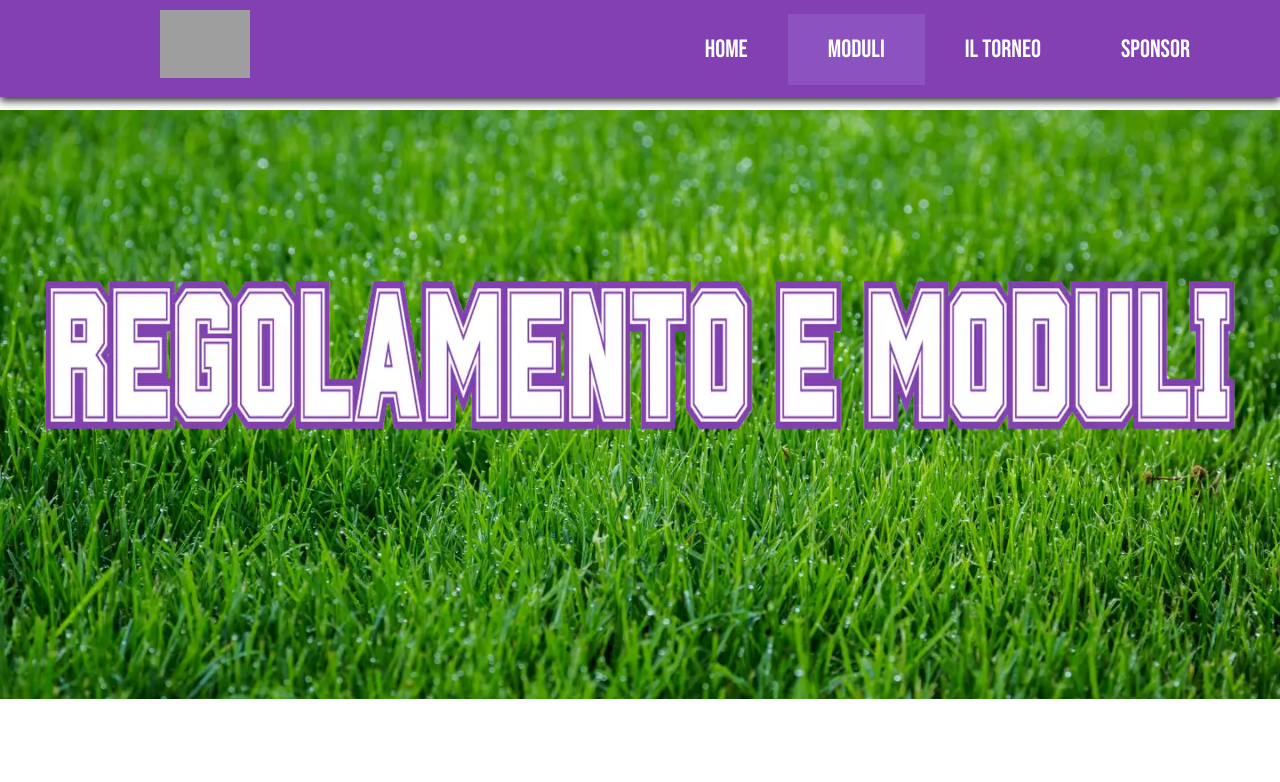
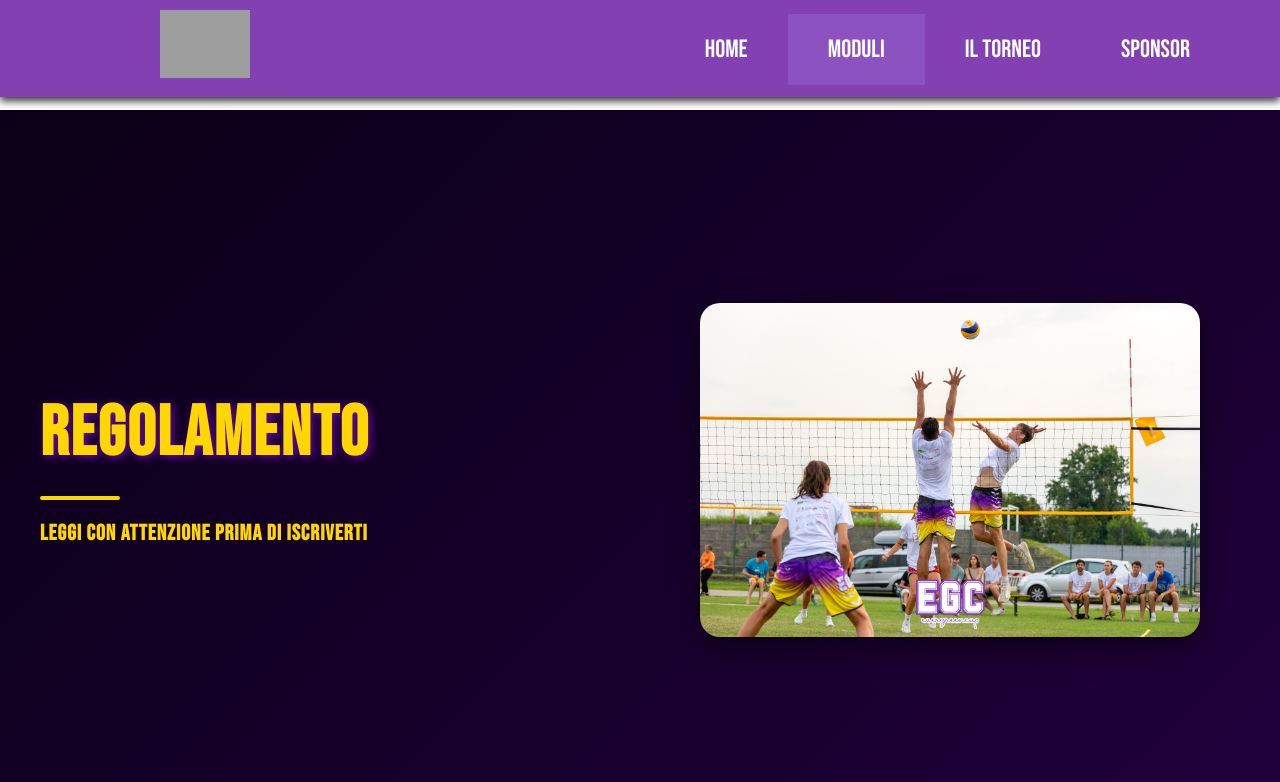
Before and after one commit to Porpo46/Evergreencup2k25, an Angular app: page /moduli in a window 1280 px wide. Shown: the top 782 px of the page. Built offline with nearby package versions, Linux system fonts and the light colour scheme; grey boxes are pictures that could not be loaded.

Commit message:
modificato il titolo di home e regolamento

```diff
--- a/src/app/home/home.component.css
+++ b/src/app/home/home.component.css
@@ -1,23 +1,122 @@
-body {
-  font-family: 'Outfit', sans-serif;
-  margin: 0;
-  padding: 0;
-  background-color: #f5f5f5;
-  color: #333;
+/* HERO SECTION CLEAN */
+.hero-section {
+  display: flex;
+  justify-content: center;
+  align-items: center;
+  height: 90vh;
+  padding: 0 40px;
+  background: linear-gradient(135deg, #0a0017 0%, #21003c 100%);
+  color: #FFD700;
+  overflow: hidden;
 }
 
-.hero-section {
-  text-align: center;
-  background: url('../../assets/images/sfondo_home.webp') center/cover no-repeat;
-  padding: 20px 20px 60px;
-  color: white;
+.hero-content {
+  display: flex;
+  align-items: center;
+  justify-content: center;
+  width: 100%;
+  max-width: 1400px;
+  gap: 40px;
 }
 
-.hero-title {
-  max-width: 90%;
-  height: auto;
-  margin: 0 auto 20px;
+.hero-text {
+  flex: 1;
+  display: flex;
+  flex-direction: column;
+  justify-content: center;
+  align-items: flex-start;
 }
+
+.main-title {
+  font-size: 80px;
+  font-weight: 900;
+  text-transform: uppercase;
+  letter-spacing: 2px;
+  text-shadow: 2px 2px 8px #6A0DAD;
+  animation: fadeInDown 1.2s ease forwards;
+  margin: 0;
+}
+
+.hero-connector {
+  width: 80px;
+  height: 4px;
+  background-color: #FFD700;
+  border-radius: 2px;
+  margin: 20px 0;
+  animation: fadeIn 2s ease forwards;
+}
+
+.sub-title {
+  font-size: 24px;
+  font-weight: 600;
+  letter-spacing: 2px;
+  animation: fadeInUp 1.5s ease forwards;
+  margin: 0;
+}
+
+.hero-image {
+  flex: 1;
+  display: flex;
+  justify-content: center;
+  align-items: center;
+}
+
+.hero-image img {
+  width: 100%;
+  max-width: 550px;
+  border-radius: 20px;
+  box-shadow: 0 10px 30px rgba(0, 0, 0, 0.5);
+  animation: fadeInUp 2s ease forwards;
+  transition: transform 0.4s ease;
+}
+
+.hero-image img:hover {
+  transform: scale(1.05) rotate(1deg);
+}
+
+/* Animazioni */
+@keyframes fadeInDown {
+  0% { opacity: 0; transform: translateY(-40px); }
+  100% { opacity: 1; transform: translateY(0); }
+}
+
+@keyframes fadeInUp {
+  0% { opacity: 0; transform: translateY(40px); }
+  100% { opacity: 1; transform: translateY(0); }
+}
+
+@keyframes fadeIn {
+  0% { opacity: 0; }
+  100% { opacity: 1; }
+}
+
+/* RESPONSIVE */
+@media (max-width: 768px) {
+  .hero-content {
+    flex-direction: column;
+    text-align: center;
+    gap: 20px;
+  }
+
+  .hero-text, .hero-image {
+    align-items: center;
+    text-align: center;
+  }
+
+  .main-title {
+    font-size: 50px;
+  }
+
+  .sub-title {
+    font-size: 20px;
+  }
+
+  .hero-image img {
+    max-width: 80%;
+  }
+}
+
+
 
 /* Countdown + Video Layout */
 .countdown-video {
--- a/src/app/home/home.component.html
+++ b/src/app/home/home.component.html
@@ -1,6 +1,17 @@
 <div class="hero-section">
-  <img src="assets/images/title.webp" alt="EverGreenCup Title" class="hero-title">
+  <div class="hero-content">
+    <div class="hero-text">
+      <h1 class="main-title">Evergreen Cup 2025</h1>
+      <div class="hero-connector"></div> <!-- Linea gialla di connessione -->
+      <p class="sub-title">5 - 6 Luglio 2025</p>
+    </div>
+    <div class="hero-image">
+      <img src="assets/images/fase_gioco.jpg" alt="Evergreen Cup Torneo" />
+    </div>
+  </div>
 </div>
+
+
 
 <section class="countdown-video">
   <div class="countdown-stats">
--- a/src/app/moduli/moduli.component.css
+++ b/src/app/moduli/moduli.component.css
@@ -1,38 +1,81 @@
+/* HERO SECTION REGOLAMENTO */
 .hero-section {
-  text-align: center;
-  background: url('../../assets/images/sfondo_home.webp') center/cover no-repeat;
-  padding: 20px 20px 60px;
-  color: white;
-}
-.moduli-hero {
-  position: relative;
-  height: 60vh;
+  display: flex;
+  justify-content: center;
+  align-items: center;
+  height: 90vh;
+  padding: 0 40px;
+  background: linear-gradient(135deg, #0a0017 0%, #21003c 100%);
+  color: #FFD700;
   overflow: hidden;
 }
 
-.sfondo-hero {
+.hero-content {
+  display: flex;
+  align-items: center;
+  justify-content: center;
   width: 100%;
-  height: 100%;
-  object-fit: cover;
-  filter: brightness(0.4);
+  max-width: 1400px;
+  gap: 40px;
 }
 
-.overlay {
-  position: absolute;
-  top: 50%;
-  left: 50%;
-  transform: translate(-50%, -50%);
-  text-align: center;
-  color: #FFD93B;
-  font-family: 'Poppins', sans-serif;
-  text-shadow: 2px 2px #000;
+.hero-text {
+  flex: 1;
+  display: flex;
+  flex-direction: column;
+  justify-content: center;
+  align-items: flex-start;
 }
 
-.overlay h1 {
-  font-size: 50px;
-  margin-bottom: 10px;
+.main-title {
+  font-size: 70px;
+  font-weight: 900;
+  text-transform: uppercase;
+  letter-spacing: 2px;
+  text-shadow: 2px 2px 8px #6A0DAD;
+  animation: fadeInDown 1.2s ease forwards;
+  margin: 0;
 }
 
+.hero-connector {
+  width: 80px;
+  height: 4px;
+  background-color: #FFD700;
+  border-radius: 2px;
+  margin: 20px 0;
+  animation: fadeIn 2s ease forwards;
+}
+
+.sub-title {
+  font-size: 22px;
+  font-weight: 600;
+  letter-spacing: 1px;
+  animation: fadeInUp 1.5s ease forwards;
+  margin: 0;
+  color: #FFD700;
+}
+
+.hero-image {
+  flex: 1;
+  display: flex;
+  justify-content: center;
+  align-items: center;
+}
+
+.hero-image img {
+  width: 100%;
+  max-width: 500px;
+  border-radius: 20px;
+  box-shadow: 0 10px 30px rgba(0, 0, 0, 0.5);
+  animation: fadeInUp 2s ease forwards;
+  transition: transform 0.4s ease;
+}
+
+.hero-image img:hover {
+  transform: scale(1.05) rotate(1deg);
+}
+
+/* MODULI SECTION */
 .moduli-section {
   text-align: center;
   padding: 50px 20px;
@@ -49,11 +92,12 @@
   max-width: 700px;
   margin: 0 auto 30px;
   font-size: 20px;
+  color: #333;
 }
 
 .moduli-section button {
   background-color: #FFD93B;
-  color: #fff;
+  color: #8340B2;
   border: none;
   padding: 15px 30px;
   font-size: 18px;
@@ -61,13 +105,16 @@
   cursor: pointer;
   transition: all 0.3s ease;
   box-shadow: 0 5px 10px rgba(0, 0, 0, 0.2);
+  font-weight: bold;
 }
 
 .moduli-section button:hover {
   background-color: #8340B2;
+  color: #FFD93B;
   transform: scale(1.05);
 }
 
+/* STEP BOX */
 .steps {
   display: flex;
   flex-wrap: wrap;
@@ -83,6 +130,7 @@
   width: 300px;
   box-shadow: 0 5px 20px rgba(0, 0, 0, 0.15);
   font-family: 'Poppins', sans-serif;
+  text-align: center;
 }
 
 .step-box h3 {
@@ -96,13 +144,45 @@
   text-align: left;
 }
 
+/* Animazioni */
+@keyframes fadeInDown {
+  0% { opacity: 0; transform: translateY(-40px); }
+  100% { opacity: 1; transform: translateY(0); }
+}
+
+@keyframes fadeInUp {
+  0% { opacity: 0; transform: translateY(40px); }
+  100% { opacity: 1; transform: translateY(0); }
+}
+
+@keyframes fadeIn {
+  0% { opacity: 0; }
+  100% { opacity: 1; }
+}
+
+/* RESPONSIVE */
 @media (max-width: 768px) {
-  .overlay h1 {
-    font-size: 30px;
+  .hero-content {
+    flex-direction: column;
+    text-align: center;
+    gap: 20px;
   }
 
-  .moduli-section h2 {
-    font-size: 30px;
+  .main-title {
+    font-size: 50px;
+  }
+
+  .sub-title {
+    font-size: 18px;
+  }
+
+  .hero-image img {
+    max-width: 80%;
+  }
+
+  .steps {
+    flex-direction: column;
+    align-items: center;
   }
 
   .step-box {
--- a/src/app/moduli/moduli.component.html
+++ b/src/app/moduli/moduli.component.html
@@ -1,5 +1,14 @@
-<div class="hero-section">
-  <img src="assets/images/regolamento.webp" alt="EverGreenCup Regolamento" class="hero-title">
+<div class="hero-section regolamento-hero">
+  <div class="hero-content">
+    <div class="hero-text">
+      <h1 class="main-title">Regolamento</h1>
+      <div class="hero-connector"></div>
+      <p class="sub-title">Leggi con attenzione prima di iscriverti</p>
+    </div>
+    <div class="hero-image">
+      <img src="assets/images/fase_gioco.jpg" alt="Regolamento Evergreen Cup" />
+    </div>
+  </div>
 </div>
 
 <section class="moduli-section">
@@ -7,7 +16,7 @@
   <p class="descrizione">
     Prima di iscriverti, leggi con attenzione il regolamento del torneo di Green Volley.
   </p>
-  <button (click)="apriRegolamento()">Scarica il Regolamento</button>
+  <button onclick="window.open('assets/regolamento.pdf', '_blank')">Scarica il Regolamento</button>
 </section>
 
 <section class="moduli-section">
```
